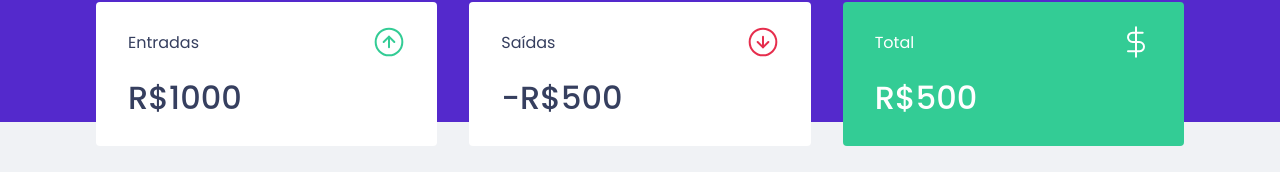
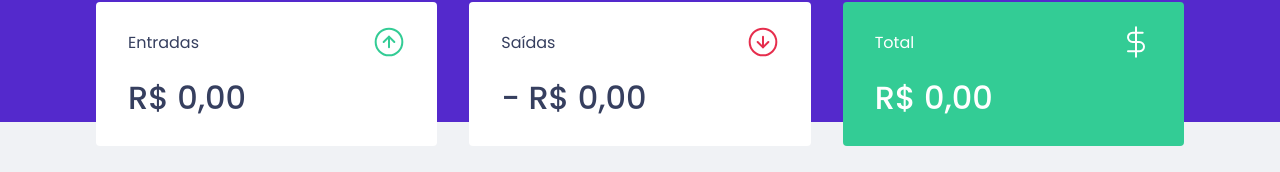
Before and after one commit to wernerjr/ignite-dtmoney, a React (Create React App) app: page / in a window 1280 px wide. Shown: the part 150-322 px from the top of the page. Built offline with nearby package versions, Linux system fonts and the light colour scheme; no server answers; what miragejs would draw is missing.

Commit message:
Criação de contexto

```diff
--- a/src/App.tsx
+++ b/src/App.tsx
@@ -3,6 +3,7 @@
 import { Dashboard } from './components/Dashboard';
 import { Header } from './components/Header';
 import { NewTransactionModal } from './components/NewTransactionModal';
+import { TransactionsProvider } from './hooks/useTransactions';
 import { GlobalStyle } from './styles/global';
 
 Modal.setAppElement('#root');
@@ -19,7 +20,7 @@
   }
 
   return (
-    <>
+    <TransactionsProvider>
       <Header onOpenNewTransactionModal={handleOpenNewTransactionModal}/>
       <Dashboard />
       <GlobalStyle />
@@ -27,6 +28,6 @@
         isOpen={isNewTransactionModalOpen}
         onRequestClose={handleCloseNewTransactionModal}
       />
-    </>
+    </TransactionsProvider>
   );
 }
--- a/src/components/Header/index.tsx
+++ b/src/components/Header/index.tsx
@@ -1,6 +1,3 @@
-import { useState } from 'react';
-import Modal from 'react-modal';
-
 import logoImg from '../../assets/logo.svg';
 import { Container, Content } from './styles';
 
--- a/src/components/NewTransactionModal/index.tsx
+++ b/src/components/NewTransactionModal/index.tsx
@@ -4,7 +4,7 @@
 import incomeImg from '../../assets/income.svg';
 import outcomeImg from '../../assets/outcome.svg';
 import { FormEvent, useState } from 'react';
-import { api } from '../../services/api';
+import { useTransactions } from '../../hooks/useTransactions';
 
 interface NewTransactionModalProps {
   isOpen: boolean;
@@ -13,23 +13,23 @@
 
 
 export function NewTransactionModal({isOpen, onRequestClose}:NewTransactionModalProps) {
+  const { createTransaction } = useTransactions();
+
   const [title, setTitle] = useState('');
-  const [value, setValue] = useState(0);
+  const [amount, setAmount] = useState(0);
   const [category, setCategory] = useState('');
-
   const [type, setType] = useState('deposit');
 
-  function handleCreateNewTransaction(event: FormEvent) {
+  async function handleCreateNewTransaction(event: FormEvent) {
     event.preventDefault();
+    await createTransaction({title, amount, type, category});
 
-    const data = {
-      title,
-      value,
-      type,
-      category
-    };
+    setTitle('');
+    setAmount(0);
+    setCategory('');
+    setType('deposit');
 
-    api.post('transactions', data);
+    onRequestClose();
   }
 
   return (
@@ -43,7 +43,7 @@
         <img src={closeImg} alt="Fechar modal"/>
       </button>
       <Container onSubmit={handleCreateNewTransaction}>
-      <h2>Cadastrar Transação</h2>
+        <h2>Cadastrar Transação</h2>
 
         <input
           placeholder="Título"
@@ -53,8 +53,8 @@
         <input
           type="number"
           placeholder="Valor"
-          value={value}
-          onChange={event => setValue(Number(event.target.value))}
+          value={amount}
+          onChange={event => setAmount(Number(event.target.value))}
         />
 
         <TransactionTypeContainer>
--- a/src/components/NewTransactionModal/styles.ts
+++ b/src/components/NewTransactionModal/styles.ts
@@ -1,5 +1,5 @@
 import styled from 'styled-components';
-import { darken, transparentize } from 'polished';
+import { transparentize } from 'polished';
 
 export const Container = styled.form`
   h2 {
--- a/src/components/Summary/index.tsx
+++ b/src/components/Summary/index.tsx
@@ -1,10 +1,29 @@
 import incomeImg from '../../assets/income.svg';
 import outcomeImg from '../../assets/outcome.svg';
 import totalImg from '../../assets/total.svg';
+import { useTransactions } from '../../hooks/useTransactions';
 
 import { Container } from "./styles";
 
 export function Summary() {
+  const { transactions } = useTransactions();
+
+  const summary = transactions.reduce((acc, transaction) => {
+    if(transaction.type === 'deposit'){
+      acc.deposit += transaction.amount;
+      acc.total += transaction.amount
+    }else{
+      acc.withdraw += transaction.amount;
+      acc.total -= transaction.amount
+    }
+
+    return acc;
+  }, {
+    deposit: 0,
+    withdraw: 0,
+    total: 0,
+  });
+
   return (
     <Container >
       <div>
@@ -12,21 +31,36 @@
           <p>Entradas</p>
           <img src={incomeImg} alt="Entradas"/>
         </header>
-        <strong>R$1000</strong>
+        <strong>{
+          new Intl.NumberFormat('pt-BR', {
+            style: 'currency',
+            currency: 'BRL',
+          }).format(summary.deposit)
+        }</strong>
       </div>
       <div>
         <header>
           <p>Saídas</p>
           <img src={outcomeImg} alt="Saídas"/>
         </header>
-        <strong>-R$500</strong>
+        <strong>- {
+          new Intl.NumberFormat('pt-BR', {
+            style: 'currency',
+            currency: 'BRL',
+          }).format(summary.withdraw)
+        }</strong>
       </div>
       <div className="highlight-background" >
         <header>
           <p>Total</p>
           <img src={totalImg} alt="Total"/>
         </header>
-        <strong>R$500</strong>
+        <strong>{
+          new Intl.NumberFormat('pt-BR', {
+            style: 'currency',
+            currency: 'BRL',
+          }).format(summary.total)
+        }</strong>
       </div>
     </Container>
   )
--- a/src/components/TransactionTable/index.tsx
+++ b/src/components/TransactionTable/index.tsx
@@ -1,24 +1,8 @@
-import { useEffect, useState } from "react";
-import { api } from "../../services/api";
+import { useTransactions } from "../../hooks/useTransactions";
 import { Container } from "./styles";
 
-interface Transaction {
-  id: number;
-  title: string;
-  amount: number;
-  type: string;
-  category: string;
-  createdAt: string;
-}
-
-
 export function TransactionTable() {
-  const [transactions, setTransactions] = useState<Transaction[]>([]);
-
-  useEffect(() => {
-    api.get('transactions')
-    .then(response => setTransactions(response.data.transactions));
-  }, [])
+  const { transactions } = useTransactions();
 
   return (
     <Container>
--- /dev/null
+++ b/src/hooks/useTransactions.tsx
@@ -0,0 +1,54 @@
+import { createContext, ReactNode, useContext, useEffect, useState } from 'react';
+import { api } from '../services/api';
+
+interface Transaction {
+  id: number;
+  title: string;
+  amount: number;
+  type: string;
+  category: string;
+  createdAt: string;
+}
+
+type TransactionInput = Omit<Transaction, 'id' | 'createdAt'>
+
+interface TransactionProviderProps {
+  children: ReactNode;
+}
+
+interface TransactionContextData {
+  transactions: Transaction[];
+  createTransaction: (transaction: TransactionInput) => Promise<void>;
+}
+
+const TransactionsContext = createContext<TransactionContextData>(
+  {} as TransactionContextData
+);
+
+export function TransactionsProvider({ children }: TransactionProviderProps) {
+  const [transactions, setTransactions] = useState<Transaction[]>([]);
+
+  useEffect(() => {
+    api.get('transactions')
+    .then(response => setTransactions(response.data.transactions));
+  }, [])
+
+  async function createTransaction(transactionInput: TransactionInput){
+    const response = await api.post('transactions', transactionInput);
+    const { transaction } = response.data;
+    setTransactions(history => [...history, transaction]);
+  }
+
+  return (
+    <TransactionsContext.Provider value={{transactions, createTransaction}}>
+      { children }
+    </TransactionsContext.Provider>
+
+  )
+}
+
+export function useTransactions() {
+  const context = useContext(TransactionsContext);
+
+  return context;
+}
--- a/src/index.tsx
+++ b/src/index.tsx
@@ -40,6 +40,7 @@
 
     this.post('/transactions', (schema, request) => {
       const data = JSON.parse(request.requestBody);
+      data.createdAt = new Date();
       return schema.create('transaction', data);
     })
   }
```
